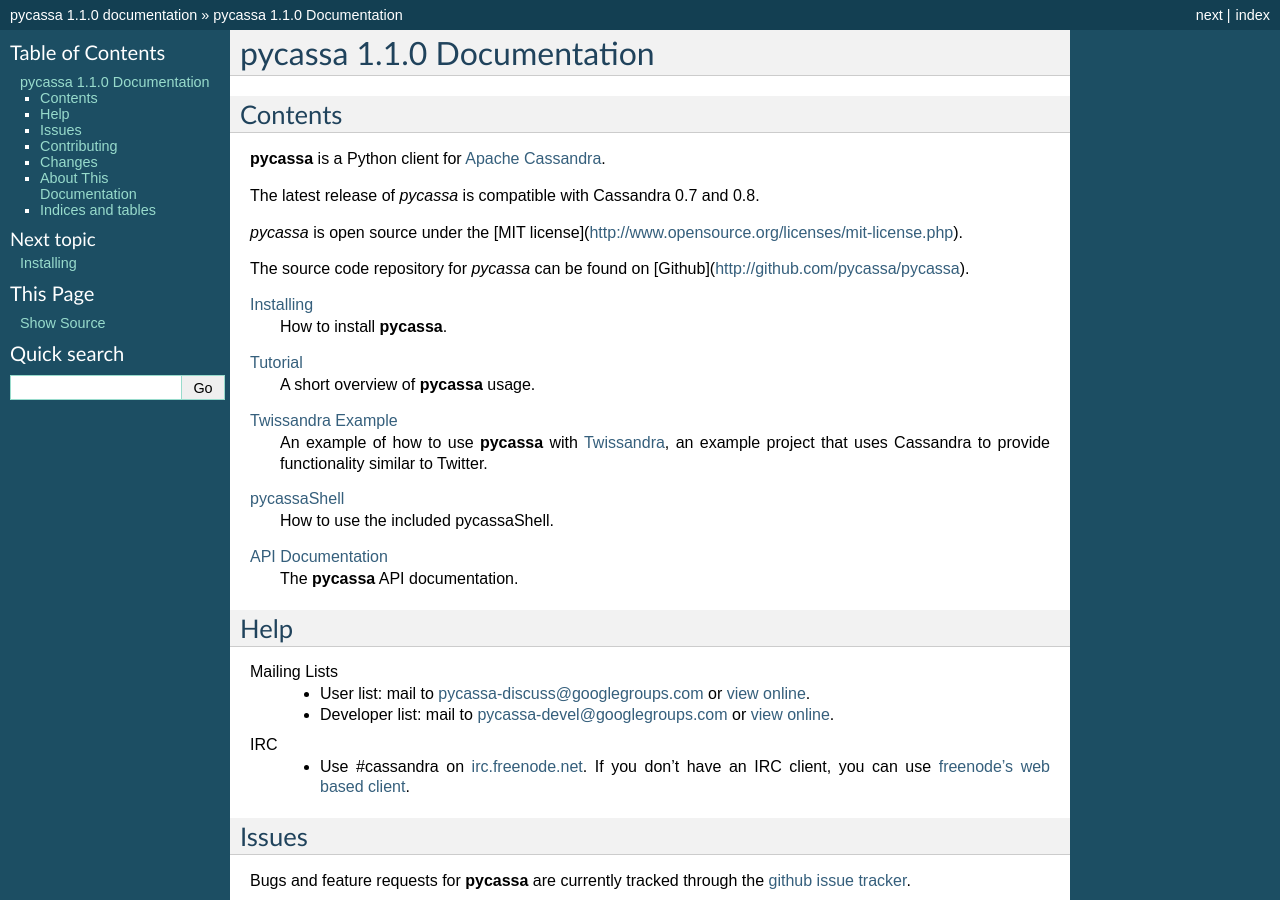
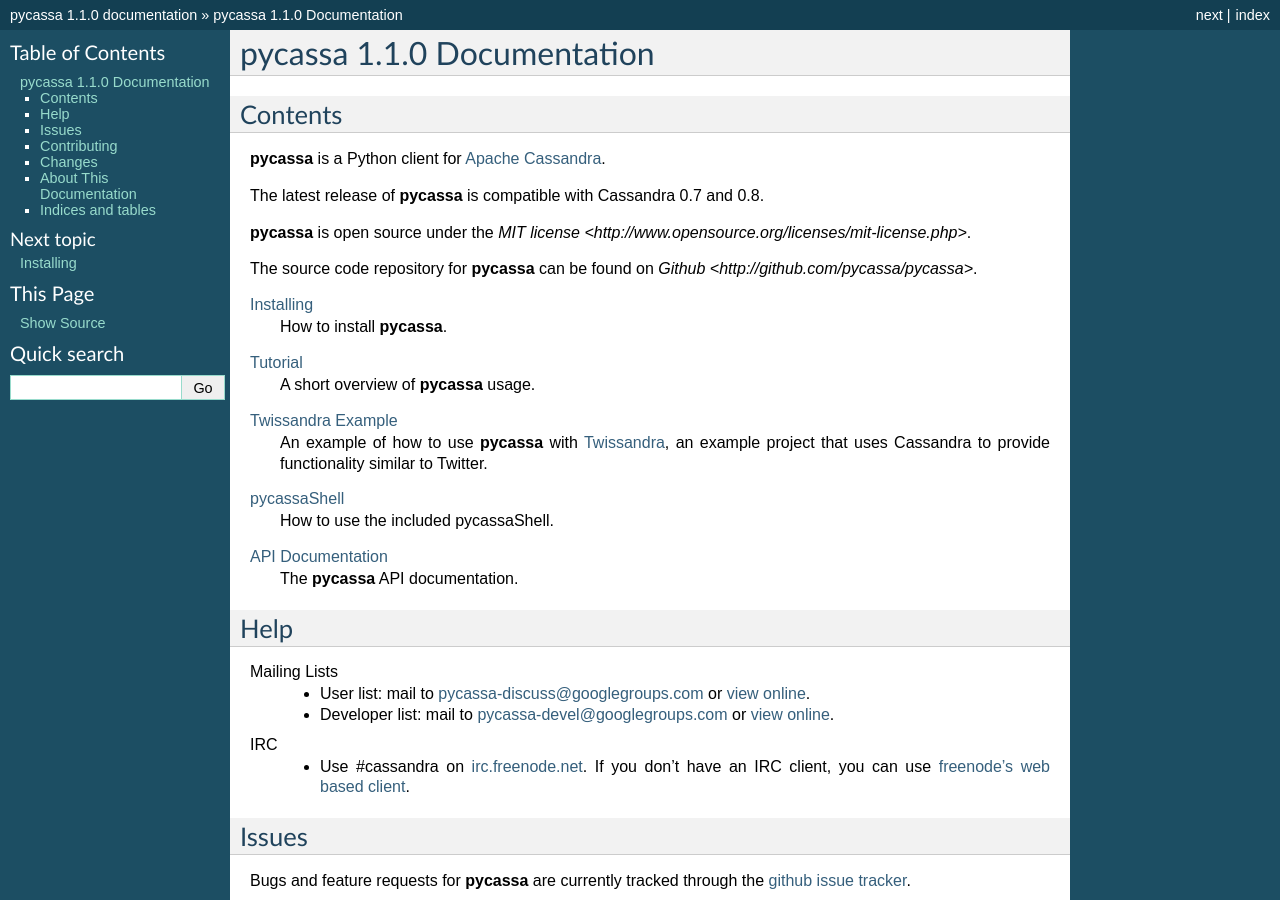
Before and after one commit to pycassa/pycassa, a Sphinx documentation site: the page built from doc/index.rst, in a window 1280 px wide and 900 px high. Built offline with Sphinx 7.4.7, drawn with Linux system fonts in a browser that asks for light colours.

Commit message:
Corrections to doc front page links

```diff
--- a/doc/index.rst
+++ b/doc/index.rst
@@ -6,11 +6,11 @@
 **pycassa** is a Python client for
 `Apache Cassandra <http://cassandra.apache.org>`_.
 
-The latest release of *pycassa* is compatible with Cassandra 0.7 and 0.8.
+The latest release of **pycassa** is compatible with Cassandra 0.7 and 0.8.
 
-*pycassa* is open source under the [MIT license](http://www.opensource.org/licenses/mit-license.php).
+**pycassa** is open source under the `MIT license <http://www.opensource.org/licenses/mit-license.php>`.
 
-The source code repository for *pycassa* can be found on [Github](http://github.com/pycassa/pycassa).
+The source code repository for **pycassa** can be found on `Github <http://github.com/pycassa/pycassa>`.
 
 :doc:`installation`
   How to install **pycassa**.
```
